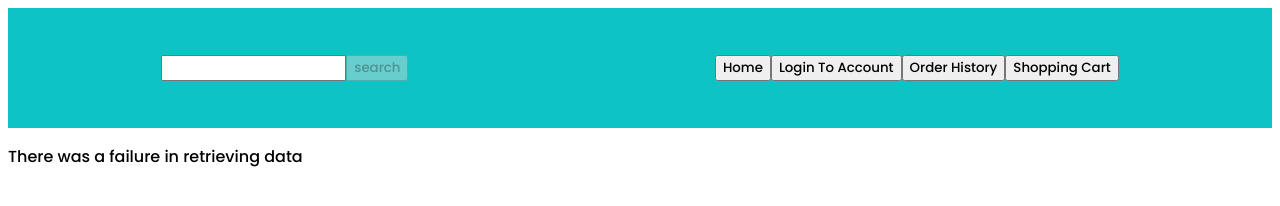
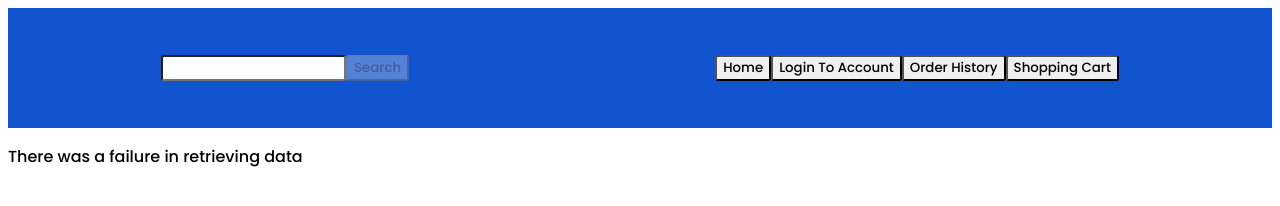
Before and after one commit to jhuang02/EcommerceProject, a website: page public/index.html in a window 1280 px wide. Drawn offline with Linux system fonts and the light colour scheme; no server answers.

Commit message:
temp merge to pull code

```diff
--- a/public/index.html
+++ b/public/index.html
@@ -21,7 +21,7 @@
     <header>
       <article id='search-bar'>
         <input id='search-term' type='text'>
-        <button id='search-btn' disabled>search</button>
+        <button id='search-btn' disabled>Search</button>
       </article>
       <nav>
         <button id='home-btn'>Home</button>
@@ -96,6 +96,8 @@
 
         <section id='history-view' class='hidden'>
           <p>Your Order History:</p>
+          <section id='history-section'>
+          </section>
         </section>
 
         <section id='history-not-logged-view' class='hidden'>
--- a/public/styles.css
+++ b/public/styles.css
@@ -3,7 +3,7 @@ header {
   height: 5vh;
   background-color: blue;
   align-items: center;
-  background-color: rgb(14, 195, 195);
+  background-color: rgb(18, 84, 207);
   position: sticky;
   top: 0;
   height: 15vh;
@@ -11,7 +11,7 @@ header {
   justify-content: space-around;
 }
 
-p, h2, button, form, select{
+p, h2, button, form, select, label{
   font-family: 'Poppins', sans-serif;
 }
 
@@ -48,7 +48,7 @@ nav {
 }
 
 .cart {
-  background-color: turquoise;
+  background-color: rgb(110, 209, 255);
 }
 
 .compact {
@@ -61,3 +61,7 @@ nav {
 #login > p {
   font-size: 10pt;
 }
+
+button, input {
+  border-radius: 3px;
+}
```
